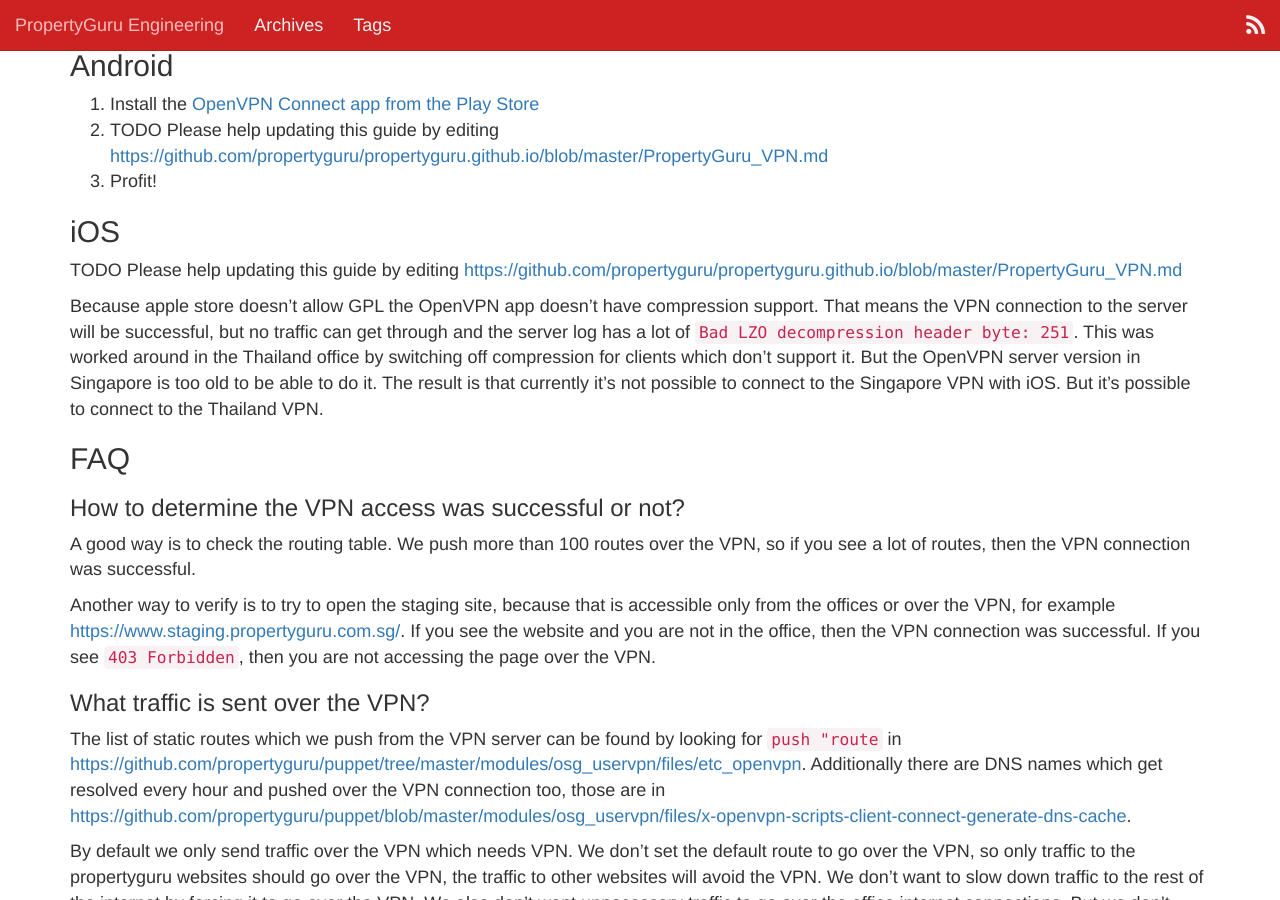
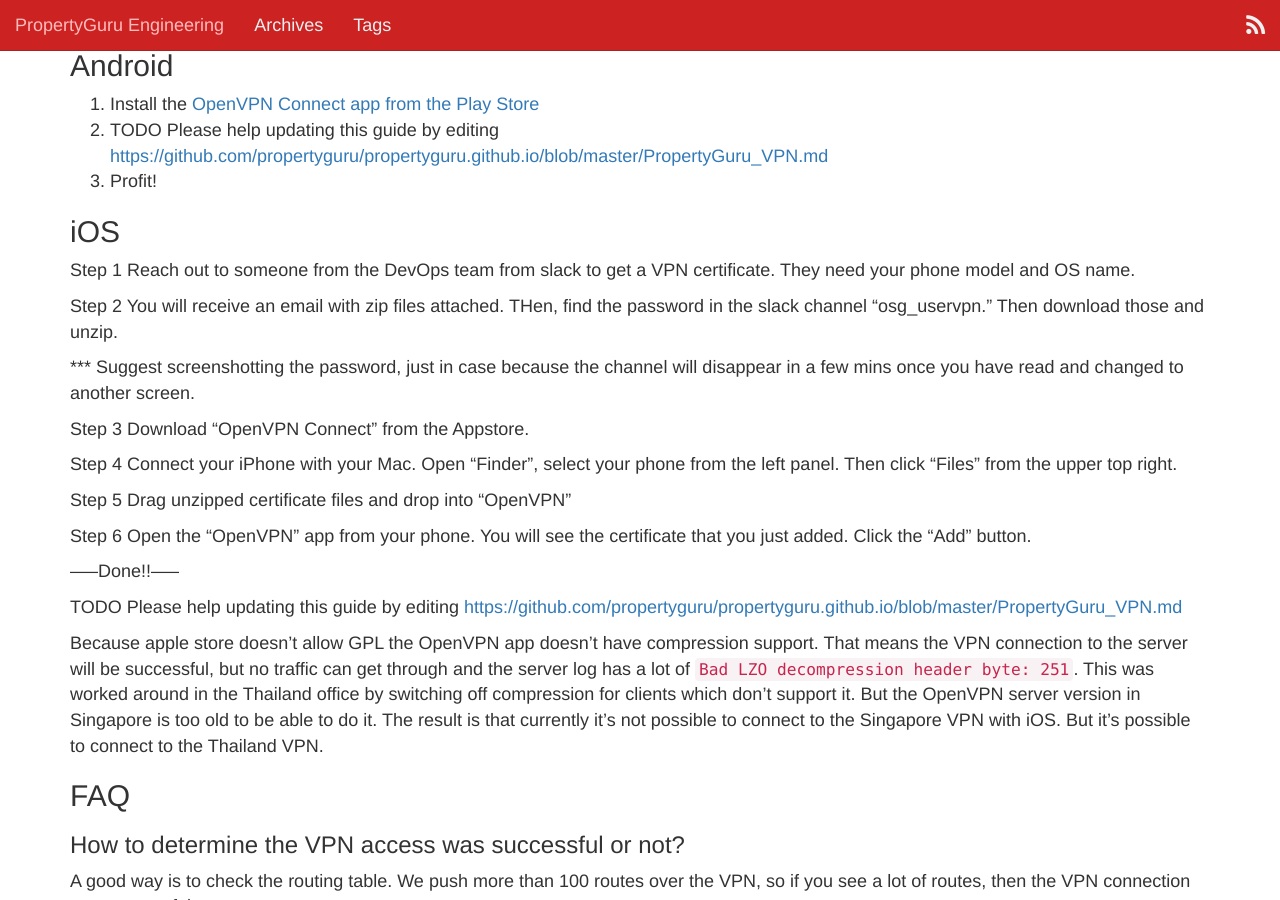
Before and after one commit to propertyguru/propertyguru.github.io, a Jekyll site: the page built from PropertyGuru_VPN.md, in a window 1280 px wide and 900 px high, scrolled down 2887 px. Built offline with Jekyll 4.4.1, drawn with Linux system fonts in a browser that asks for light colours; nearby versions of some CDN libraries; our own code applies the rules of GitHub Pages for plain Markdown files.

Commit message:
Update PropertyGuru_VPN.md

```diff
--- a/PropertyGuru_VPN.md
+++ b/PropertyGuru_VPN.md
@@ -66,6 +66,36 @@ This is because we don't route everything over the VPN, only the traffic which g
 3. Profit!
 
 ## iOS
+
+Step 1
+Reach out to someone from the DevOps team from slack to get a VPN certificate. They need your phone model and OS name.
+
+
+Step 2
+You will receive an email with zip files attached. THen, find the password in the slack channel “osg_uservpn.” Then download those and unzip.
+
+*** Suggest screenshotting the password, just in case because the channel will disappear in a few mins once you have read and changed to another screen.
+
+
+Step 3
+Download “OpenVPN Connect” from the Appstore.
+
+
+Step 4
+Connect your iPhone with your Mac. Open “Finder”, select your phone from the left panel. Then click “Files” from the upper top right.
+
+
+Step 5
+Drag unzipped certificate files and drop into “OpenVPN”
+
+
+Step 6
+Open the “OpenVPN” app from your phone. You will see the certificate that you just added.
+Click the “Add” button.
+
+-----Done!!-----
+
+
 TODO Please help updating this guide by editing <https://github.com/propertyguru/propertyguru.github.io/blob/master/PropertyGuru_VPN.md>
 
 Because apple store doesn't allow GPL the OpenVPN app doesn't have compression support. That means the VPN connection to the server will be successful, but no traffic can get through and the server log has a lot of `Bad LZO decompression header byte: 251`. This was worked around in the Thailand office by switching off compression for clients which don't support it. But the OpenVPN server version in Singapore is too old to be able to do it. The result is that currently it's not possible to connect to the Singapore VPN with iOS. But it's possible to connect to the Thailand VPN.
```
